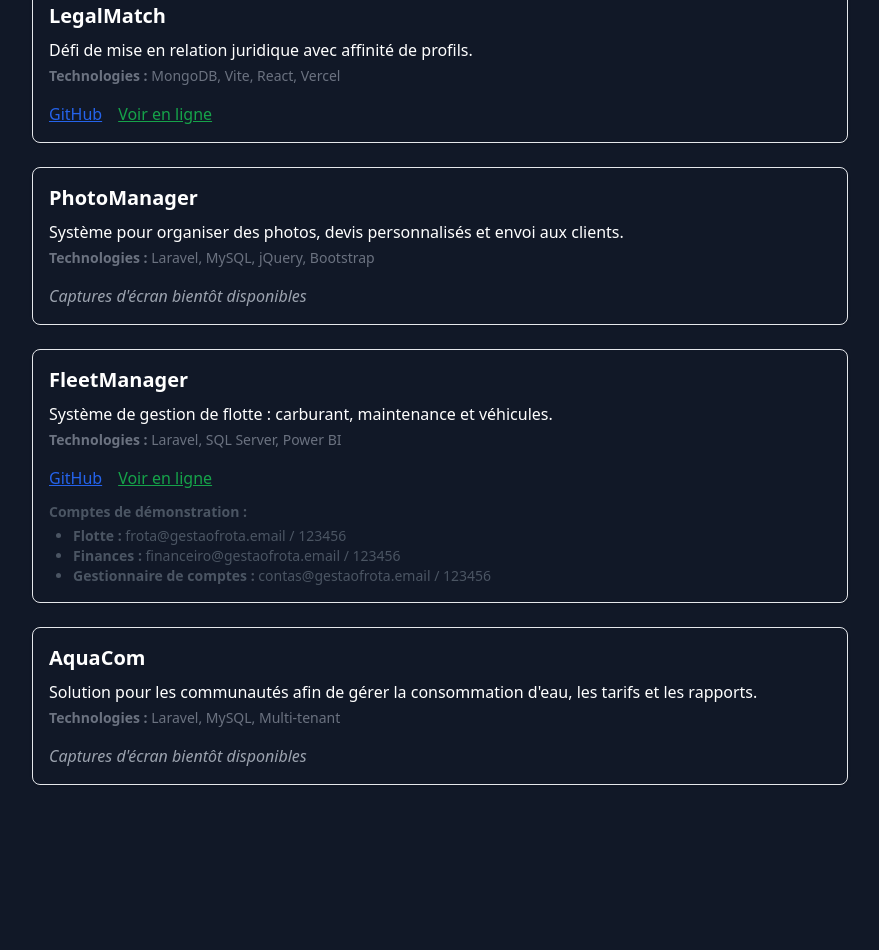
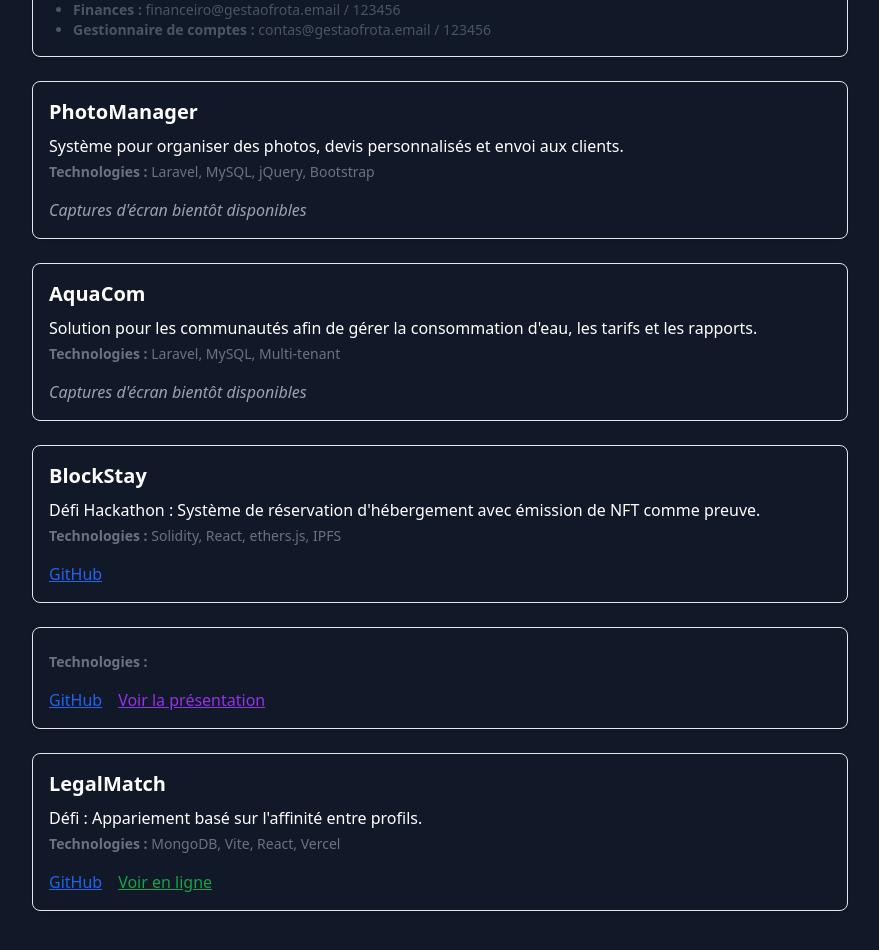
Before and after one commit to angelinogonsalves/personal-site, a Next.js app: page /fr/portfolio in a window 1280 px wide. Shown: the part 380-1330 px from the top of the page, without its empty margins (200-1079 px from the left). Before the commit the page ends 1221 px from the top, so only its background shows below. Built offline with nearby package versions, Linux system fonts and the light colour scheme.

Commit message:
feat: adjust with new challenge

```diff
--- a/src/app/en/portfolio/page.jsx
+++ b/src/app/en/portfolio/page.jsx
@@ -2,25 +2,6 @@
 
 export default function Portfolio() {
   const projects = [
-    {
-      name: 'BlockStay',
-      description: 'Hotel booking system with NFT issuance as proof of reservation.',
-      technologies: 'Solidity, React, ethers.js, IPFS',
-      github: 'https://github.com/angelinogonsalves/hackNearx-BlockStay'
-    },
-    {
-      name: 'LegalMatch',
-      description: 'Legal matchmaking challenge with profile affinity.',
-      technologies: 'MongoDB, Vite, React, Vercel',
-      github: 'https://github.com/angelinogonsalves/Desafio_DEV_LEGALAI_Angelino_Gonsalves',
-      demo: 'https://desafio-dev-legalai-angelinogonsalves.vercel.app/'
-    },
-    {
-      name: 'PhotoManager',
-      description: 'System for organizing photos, sending personalized quotes and delivery to clients.',
-      technologies: 'Laravel, MySQL, jQuery, Bootstrap',
-      print: true
-    },
     {
       name: 'FleetManager',
       description: 'Vehicle management system with fuel tracking and maintenance control.',
@@ -46,10 +27,36 @@
       ]
     },
     {
+      name: 'PhotoManager',
+      description: 'System for organizing photos, sending personalized quotes and delivery to clients.',
+      technologies: 'Laravel, MySQL, jQuery, Bootstrap',
+      print: true
+    },
+    {
       name: 'AquaCom',
       description: 'Solution for communities to manage water consumption, tariffs, and reports.',
       technologies: 'Laravel, MySQL, Multi-tenant',
       print: true
+    },
+    {
+      name: 'BlockStay',
+      description: 'Hackathon Challenge: Hotel booking system with NFT issuance as proof.',
+      technologies: 'Solidity, React, ethers.js, IPFS',
+      github: 'https://github.com/angelinogonsalves/hackNearx-BlockStay'
+    },
+    {
+      nome: 'Kuverse MVP',
+      descricao: 'Challenge: Development of ERC-721 smart contract with Web3 wallet login.',
+      tecnologias: 'Solidity, Hardhat, ethers.js, MetaMask, React',
+      github: 'https://github.com/angelinogonsalves/kuverse-mvp',
+      video: 'https://www.loom.com/share/075c88ed34a1423685b42e2f4bf57bb4?sid=0e33612f-8a0f-44a1-bdb4-c514e2bc5924'
+    },
+    {
+      name: 'LegalMatch',
+      description: 'Challenge: Profile-based affinity matchmaking.',
+      technologies: 'MongoDB, Vite, React, Vercel',
+      github: 'https://github.com/angelinogonsalves/Desafio_DEV_LEGALAI_Angelino_Gonsalves',
+      demo: 'https://desafio-dev-legalai-angelinogonsalves.vercel.app/'
     }
   ];
 
@@ -87,6 +94,16 @@
                   View Online
                 </a>
               )}
+              {proj.video && (
+                <a
+                  href={proj.video}
+                  target="_blank"
+                  rel="noopener noreferrer"
+                  className="text-purple-600 underline hover:text-purple-800 dark:text-purple-400"
+                >
+                  View Presentation
+                </a>
+              )}
               {proj.print && (
                 <span className="text-gray-400 italic">Screenshots coming soon</span>
               )}
--- a/src/app/fr/portfolio/page.jsx
+++ b/src/app/fr/portfolio/page.jsx
@@ -2,25 +2,6 @@
 
 export default function Portfolio() {
   const projets = [
-    {
-      nom: 'BlockStay',
-      description: 'Système de réservation d\'hôtels avec émission de NFT comme preuve.',
-      technologies: 'Solidity, React, ethers.js, IPFS',
-      github: 'https://github.com/angelinogonsalves/hackNearx-BlockStay'
-    },
-    {
-      nom: 'LegalMatch',
-      description: 'Défi de mise en relation juridique avec affinité de profils.',
-      technologies: 'MongoDB, Vite, React, Vercel',
-      github: 'https://github.com/angelinogonsalves/Desafio_DEV_LEGALAI_Angelino_Gonsalves',
-      demo: 'https://desafio-dev-legalai-angelinogonsalves.vercel.app/'
-    },
-    {
-      nom: 'PhotoManager',
-      description: 'Système pour organiser des photos, devis personnalisés et envoi aux clients.',
-      technologies: 'Laravel, MySQL, jQuery, Bootstrap',
-      print: true
-    },
     {
       nom: 'FleetManager',
       description: 'Système de gestion de flotte : carburant, maintenance et véhicules.',
@@ -46,10 +27,36 @@
       ]
     },
     {
+      nom: 'PhotoManager',
+      description: 'Système pour organiser des photos, devis personnalisés et envoi aux clients.',
+      technologies: 'Laravel, MySQL, jQuery, Bootstrap',
+      print: true
+    },
+    {
       nom: 'AquaCom',
       description: 'Solution pour les communautés afin de gérer la consommation d\'eau, les tarifs et les rapports.',
       technologies: 'Laravel, MySQL, Multi-tenant',
       print: true
+    },
+    {
+      nom: 'BlockStay',
+      description: 'Défi Hackathon : Système de réservation d\'hébergement avec émission de NFT comme preuve.',
+      technologies: 'Solidity, React, ethers.js, IPFS',
+      github: 'https://github.com/angelinogonsalves/hackNearx-BlockStay'
+    },
+    {
+      nome: 'Kuverse MVP',
+      descricao: 'Défi : Développement d\'un smart contract ERC-721 avec connexion via portefeuille Web3.',
+      tecnologias: 'Solidity, Hardhat, ethers.js, MetaMask, React',
+      github: 'https://github.com/angelinogonsalves/kuverse-mvp',
+      video: 'https://www.loom.com/share/075c88ed34a1423685b42e2f4bf57bb4?sid=0e33612f-8a0f-44a1-bdb4-c514e2bc5924'
+    },
+    {
+      nom: 'LegalMatch',
+      description: 'Défi : Appariement basé sur l\'affinité entre profils.',
+      technologies: 'MongoDB, Vite, React, Vercel',
+      github: 'https://github.com/angelinogonsalves/Desafio_DEV_LEGALAI_Angelino_Gonsalves',
+      demo: 'https://desafio-dev-legalai-angelinogonsalves.vercel.app/'
     }
   ];
 
@@ -87,6 +94,16 @@
                   Voir en ligne
                 </a>
               )}
+              {proj.video && (
+                <a
+                  href={proj.video}
+                  target="_blank"
+                  rel="noopener noreferrer"
+                  className="text-purple-600 underline hover:text-purple-800 dark:text-purple-400"
+                >
+                  Voir la présentation
+                </a>
+              )}
               {proj.print && (
                 <span className="text-gray-400 italic">Captures d'écran bientôt disponibles</span>
               )}
--- a/src/app/pt/portfolio/page.jsx
+++ b/src/app/pt/portfolio/page.jsx
@@ -2,25 +2,6 @@
 
 export default function Portfolio() {
   const projetos = [
-    {
-      nome: 'BlockStay',
-      descricao: 'Sistema de reserva de hospedagem com emissão de NFT como comprovante.',
-      tecnologias: 'Solidity, React, ethers.js, IPFS',
-      github: 'https://github.com/angelinogonsalves/hackNearx-BlockStay'
-    },
-    {
-      nome: 'LegalMatch',
-      descricao: 'Desafio de matchmaking jurídico com afinidade entre perfis.',
-      tecnologias: 'MongoDB, Vite, React, Vercel',
-      github: 'https://github.com/angelinogonsalves/Desafio_DEV_LEGALAI_Angelino_Gonsalves',
-      demo: 'https://desafio-dev-legalai-angelino-gonsalves.vercel.app/'
-    },
-    {
-      nome: 'Gestão Fotografia',
-      descricao: 'Sistema para organização de fotos, orçamentos personalizados e envio ao cliente.',
-      tecnologias: 'Laravel, MySQL, jQuery, Bootstrap',
-      print: true
-    },
     {
       nome: 'Gestão Frota',
       descricao: 'Sistema de controle de veículos, abastecimento e manutenção para empresas.',
@@ -46,10 +27,36 @@
       ]
     },
     {
+      nome: 'Gestão Fotografia',
+      descricao: 'Sistema para organização de fotos, orçamentos personalizados e envio ao cliente.',
+      tecnologias: 'Laravel, MySQL, jQuery, Bootstrap',
+      print: true
+    },
+    {
       nome: 'Gestão Água',
       descricao: 'Solução para comunidades gerenciarem consumo, tarifas e relatórios de abastecimento.',
       tecnologias: 'Laravel, MySQL, Multi-tenant',
       print: true
+    },
+    {
+      nome: 'BlockStay',
+      descricao: 'Desafio Hackaton: Sistema de reserva de hospedagem com emissão de NFT como comprovante.',
+      tecnologias: 'Solidity, React, ethers.js, IPFS',
+      github: 'https://github.com/angelinogonsalves/hackNearx-BlockStay'
+    },
+    {
+      nome: 'Kuverse MVP',
+      descricao: 'Desafio: Desenvolvimento de smart contract ERC-721 com login via carteira (Web3).',
+      tecnologias: 'Solidity, Hardhat, ethers.js, MetaMask, React',
+      github: 'https://github.com/angelinogonsalves/kuverse-mvp',
+      video: 'https://www.loom.com/share/075c88ed34a1423685b42e2f4bf57bb4?sid=0e33612f-8a0f-44a1-bdb4-c514e2bc5924'
+    },
+    {
+      nome: 'LegalMatch',
+      descricao: 'Desafio: Matchmaking de afinidade entre perfis.',
+      tecnologias: 'MongoDB, Vite, React, Vercel',
+      github: 'https://github.com/angelinogonsalves/Desafio_DEV_LEGALAI_Angelino_Gonsalves',
+      demo: 'https://desafio-dev-legalai-angelino-gonsalves.vercel.app/'
     }
   ];
 
@@ -87,6 +94,16 @@
                   Visualizar Online
                 </a>
               )}
+              {proj.video && (
+                <a
+                  href={proj.video}
+                  target="_blank"
+                  rel="noopener noreferrer"
+                  className="text-purple-600 underline hover:text-purple-800 dark:text-purple-400"
+                >
+                  Ver Apresentação
+                </a>
+              )}
               {proj.print && (
                 <span className="text-gray-400 italic">Prints em breve</span>
               )}
```
